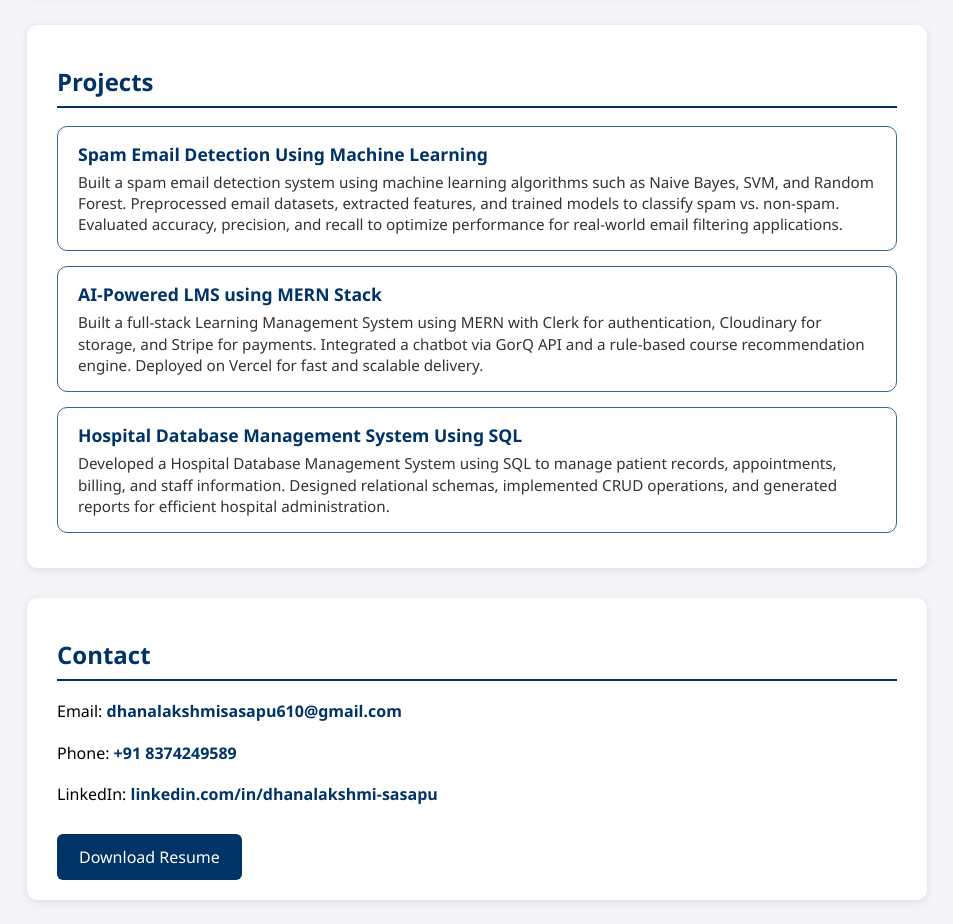
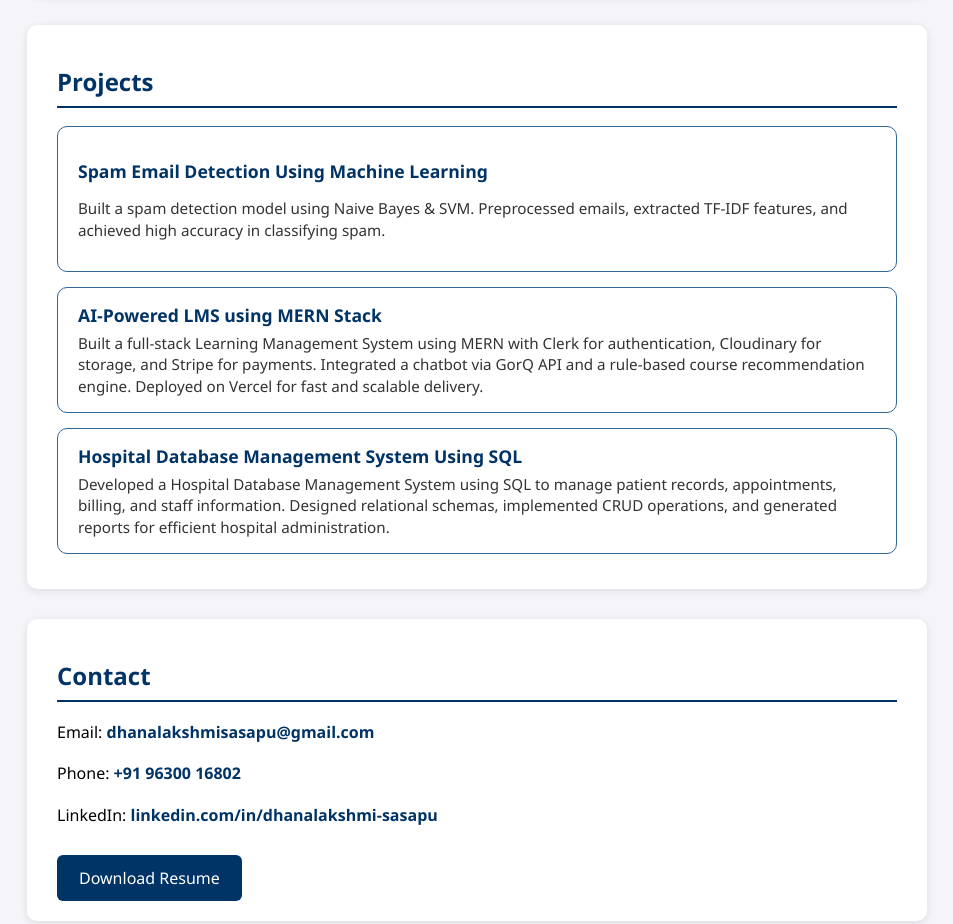
Before and after one commit to Dhanalakshmisasapu123/Portfolia, a plain HTML site: page index.html in a window 1280 px wide. Shown: the part 860-1784 px from the top of the page, without its empty margins (163-1116 px from the left). Drawn offline with Linux system fonts and the light colour scheme.

Commit message:
Add files via upload

```diff
--- a/index.html
+++ b/index.html
@@ -307,12 +307,13 @@
     <section class="section" id="projects">
       <h2>Projects</h2>
 
-      <div class="project">
-        <div class="project-title">Spam Email Detection Using Machine Learning</div>
-        <div class="project-desc">
-          Built a spam email detection system using machine learning algorithms such as Naive Bayes, SVM, and Random Forest. Preprocessed email datasets, extracted features, and trained models to classify spam vs. non-spam. Evaluated accuracy, precision, and recall to optimize performance for real-world email filtering applications.
-        </div>
-      </div>
+   <div class="project" onclick="toggleDesc(this)">
+      <h3 class="project-title">Spam Email Detection Using Machine Learning</h3>
+      <p class="project-desc">
+        Built a spam detection model using Naive Bayes & SVM. Preprocessed emails, extracted TF-IDF features, and achieved high accuracy in classifying spam.
+      </p>
+    </div>
+
 
       <div class="project">
         <div class="project-title">AI-Powered LMS using MERN Stack</div>
@@ -332,11 +333,11 @@
     <section class="section" id="contact">
       <h2>Contact</h2>
       <div class="contact-info">
-        <p>Email: <a href="mailto:dhanalakshmisasapu610@gmail.com">dhanalakshmisasapu610@gmail.com</a></p>
-        <p>Phone: <a href="tel:+918374249589">+91 8374249589</a></p>
+        <p>Email: <a href="mailto:dhanalakshmisasapu@gmail.com">dhanalakshmisasapu@gmail.com</a></p>
+        <p>Phone: <a href="tel:+919630016802">+91 96300 16802</a></p>
         <p>LinkedIn: <a href="https://www.linkedin.com/in/dhanalakshmi-sasapu" target="_blank" rel="noopener noreferrer">linkedin.com/in/dhanalakshmi-sasapu</a></p>
       </div>
-      <a href="Dhanalakshmi_Sasapu_Resume.pdf" download class="resume-btn" aria-label="Download Resume">Download Resume</a>
+      <a href="C:\Users\HP\Desktop\dhana\SASAPUDHANALAKSHMI.pdf" download class="resume-btn" aria-label="Download Resume">Download Resume</a>
     </section>
   </div>
 
```
